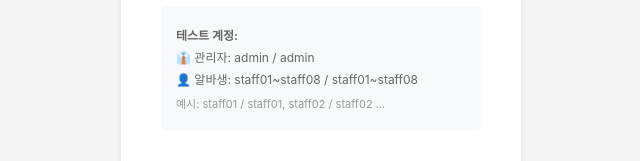
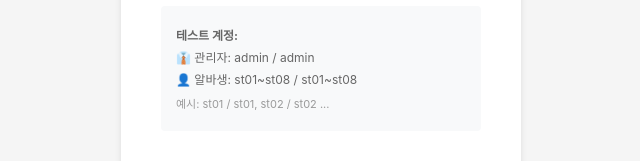
Before and after one commit to deoksyu/seoulier_parttimer, a React (Vite) app in the folder client/: page / in a window 1280 px wide. Shown: the part 412-573 px from the top of the page, without its empty margins (319-959 px from the left). Built offline with nearby package versions, Linux system fonts and the light colour scheme.

Commit message:
feat: 알바생 계정 아이디/비밀번호 변경 (staff → st)

```diff
--- a/client/src/App.jsx
+++ b/client/src/App.jsx
@@ -134,9 +134,9 @@ function App() {
           <div className="test-accounts">
             <p><strong>테스트 계정:</strong></p>
             <p>👔 관리자: admin / admin</p>
-            <p>👤 알바생: staff01~staff08 / staff01~staff08</p>
+            <p>👤 알바생: st01~st08 / st01~st08</p>
             <p style={{fontSize: '11px', color: '#999', marginTop: '8px'}}>
-              예시: staff01 / staff01, staff02 / staff02 ...
+              예시: st01 / st01, st02 / st02 ...
             </p>
           </div>
         </div>
```
Also changed, not shown: 2 other files (tests, documents, lock files or other folders).
